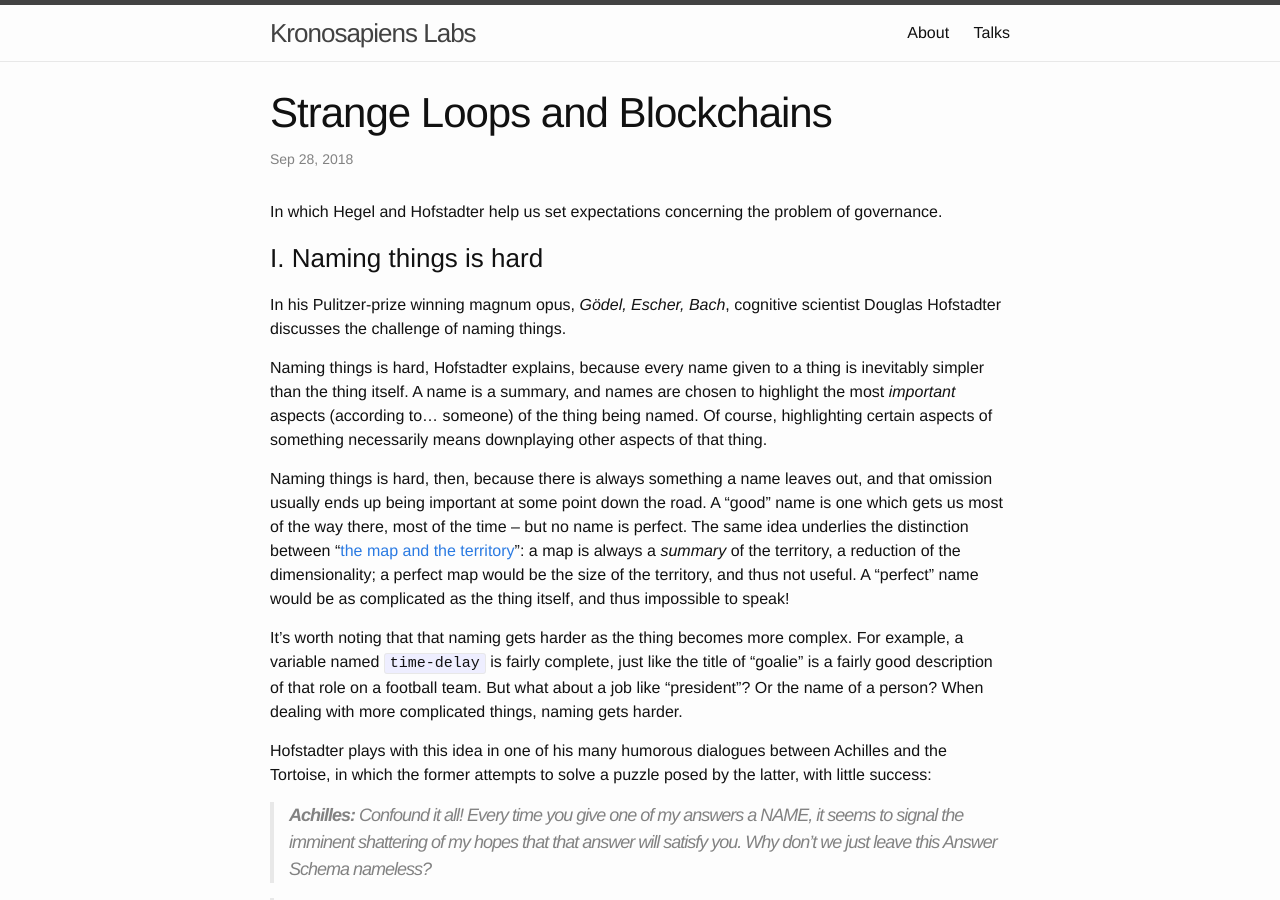
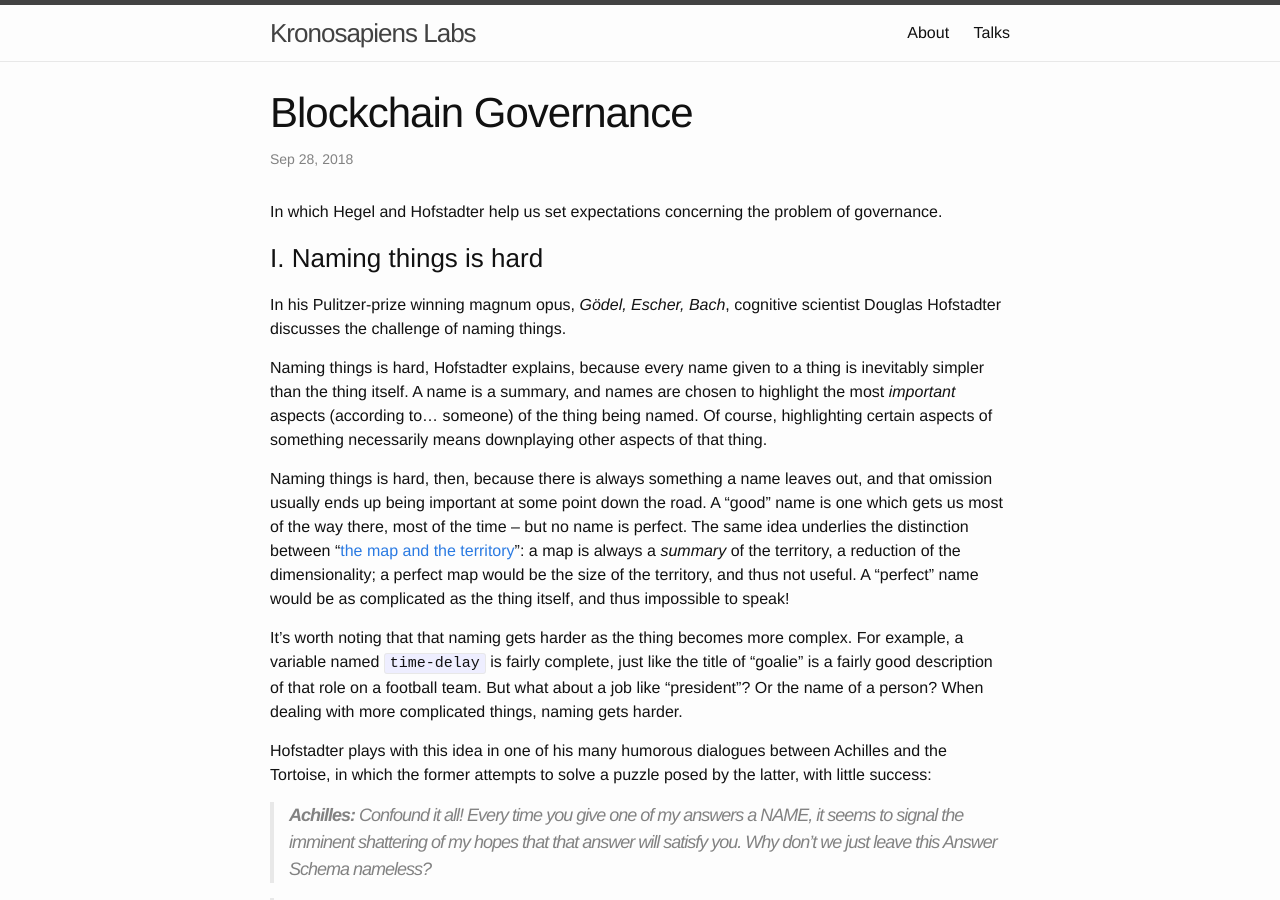
Before and after one commit to kronosapiens/kronosapiens.github.io, a Jekyll site: the page built from _posts/2018-09-28-blockchain-governance.md, in a window 1280 px wide and 900 px high. Built offline with Jekyll 4.4.1, drawn with Linux system fonts in a browser that asks for light colours; comment, search, counter and statistics services are not loaded.

Commit message:
Rename blockchain article

```diff
--- a/_posts/2018-09-28-blockchain-governance.md
+++ b/_posts/2018-09-28-blockchain-governance.md
@@ -1,6 +1,6 @@
 ---
 layout: post
-title: "Strange Loops and Blockchains"
+title: "Blockchain Governance"
 comments: true
 categories: blog
 tags:
```
